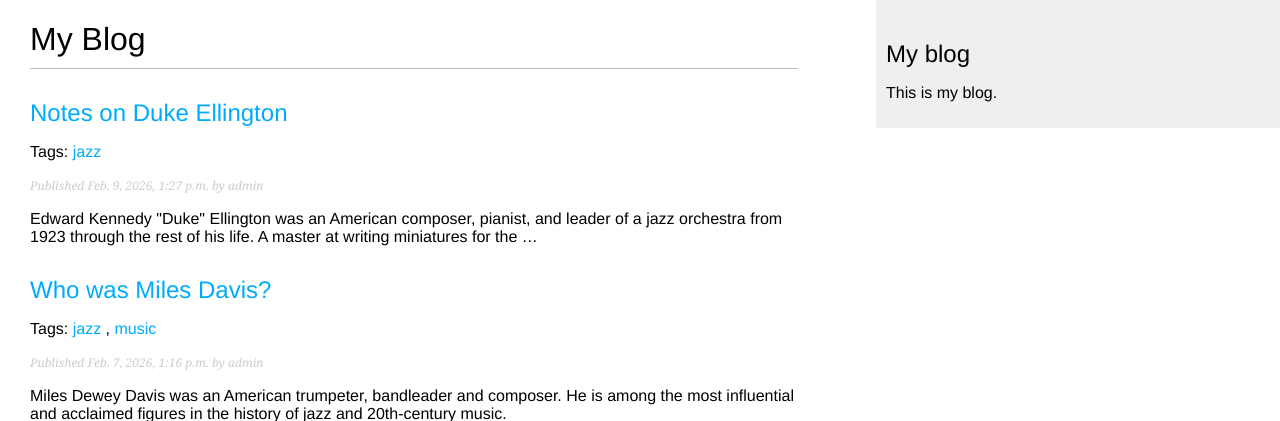
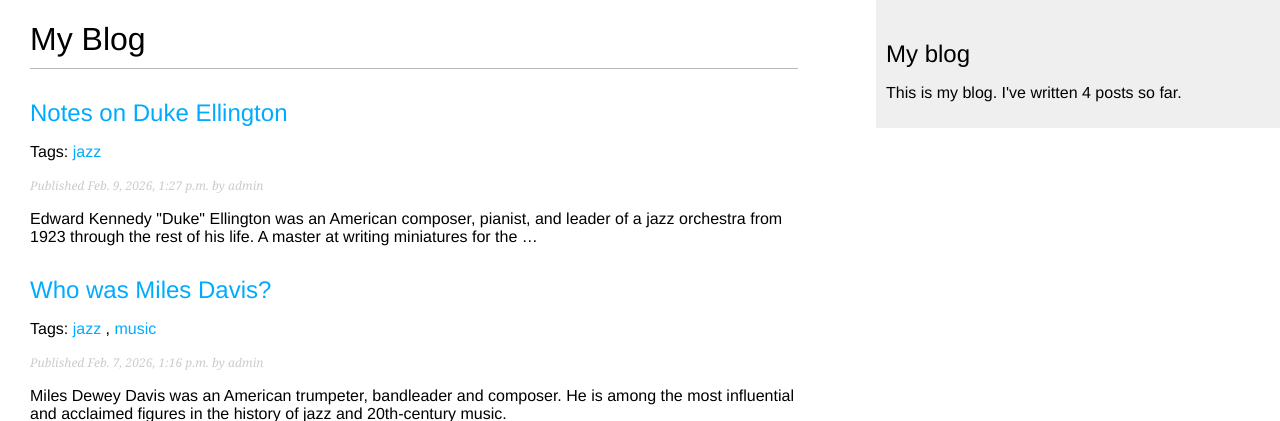
Before and after one commit to SlowFlo/Django-5-by-example, a Django app: page /blog/ in a window 1280 px wide. Shown: the top 421 px of the page. Run offline with Django 5.2, Linux system fonts and the light colour scheme; data comes from the database, SQL or seed files in the repository; parts of the project's set-up code (start-up, migrations or seed data) failed here and were passed over.

Commit message:
feat: custom simple template tag -> total_posts

```diff
--- a/1-blog/mysite/blog/templates/blog/base.html
+++ b/1-blog/mysite/blog/templates/blog/base.html
@@ -1,3 +1,4 @@
+{% load blog_tags %}
 {% load static %}
 <!DOCTYPE html>
 <html>
@@ -12,7 +13,10 @@
 </div>
 <div id="sidebar">
     <h2>My blog</h2>
-    <p>This is my blog.</p>
+    <p>
+        This is my blog.
+        I've written {% total_posts %} posts so far.
+    </p>
 </div>
 </body>
 </html>
--- /dev/null
+++ b/1-blog/mysite/blog/templatetags/blog_tags.py
@@ -0,0 +1,12 @@
+from django import template
+
+from blog.models import Post
+
+register = template.Library()
+
+
+# To give the tag a different name than the function
+# @register.simple_tag(name="my_tag")
+@register.simple_tag
+def total_posts():
+    return Post.published.count()
```
Also changed, not shown: 1-blog/mysite/blog/templatetags/__init__.py (added).
